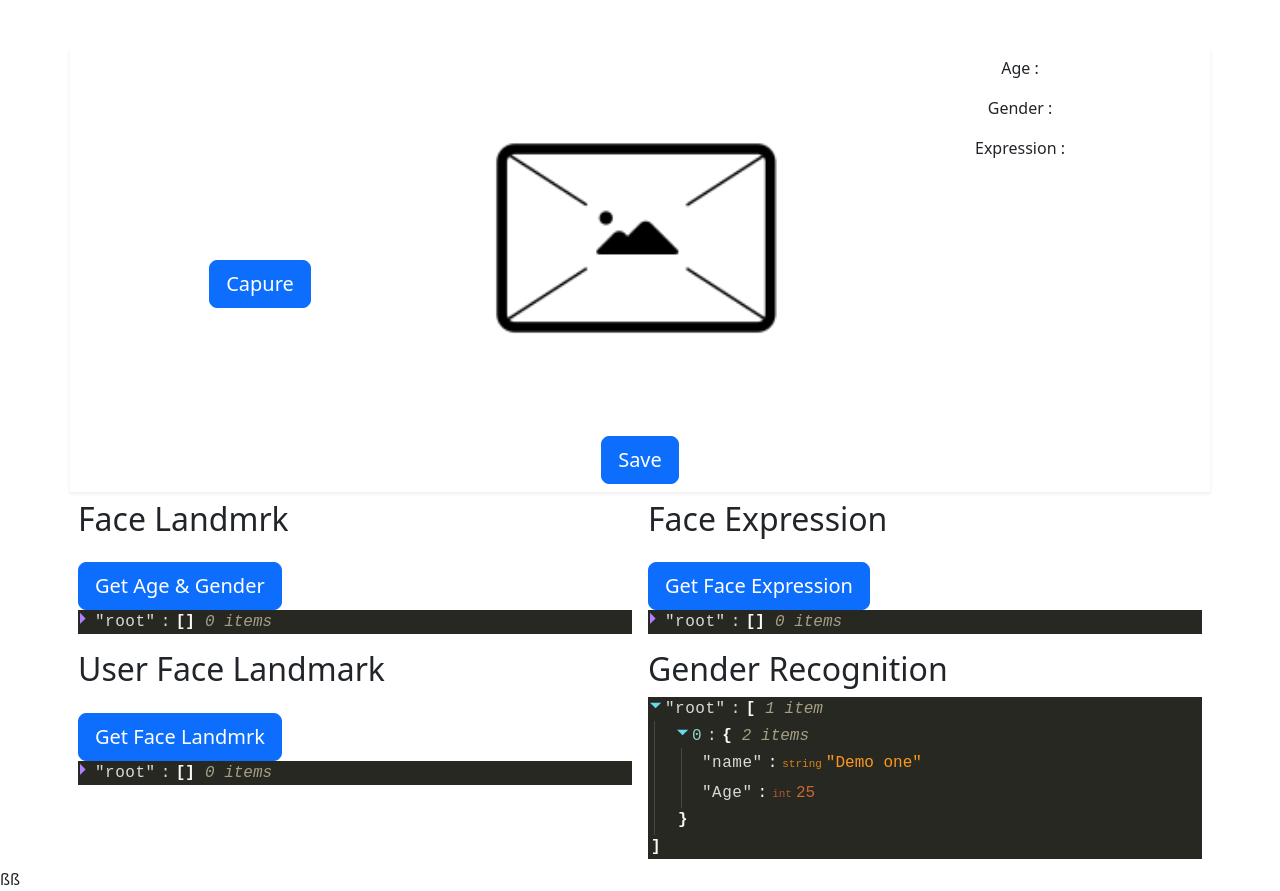
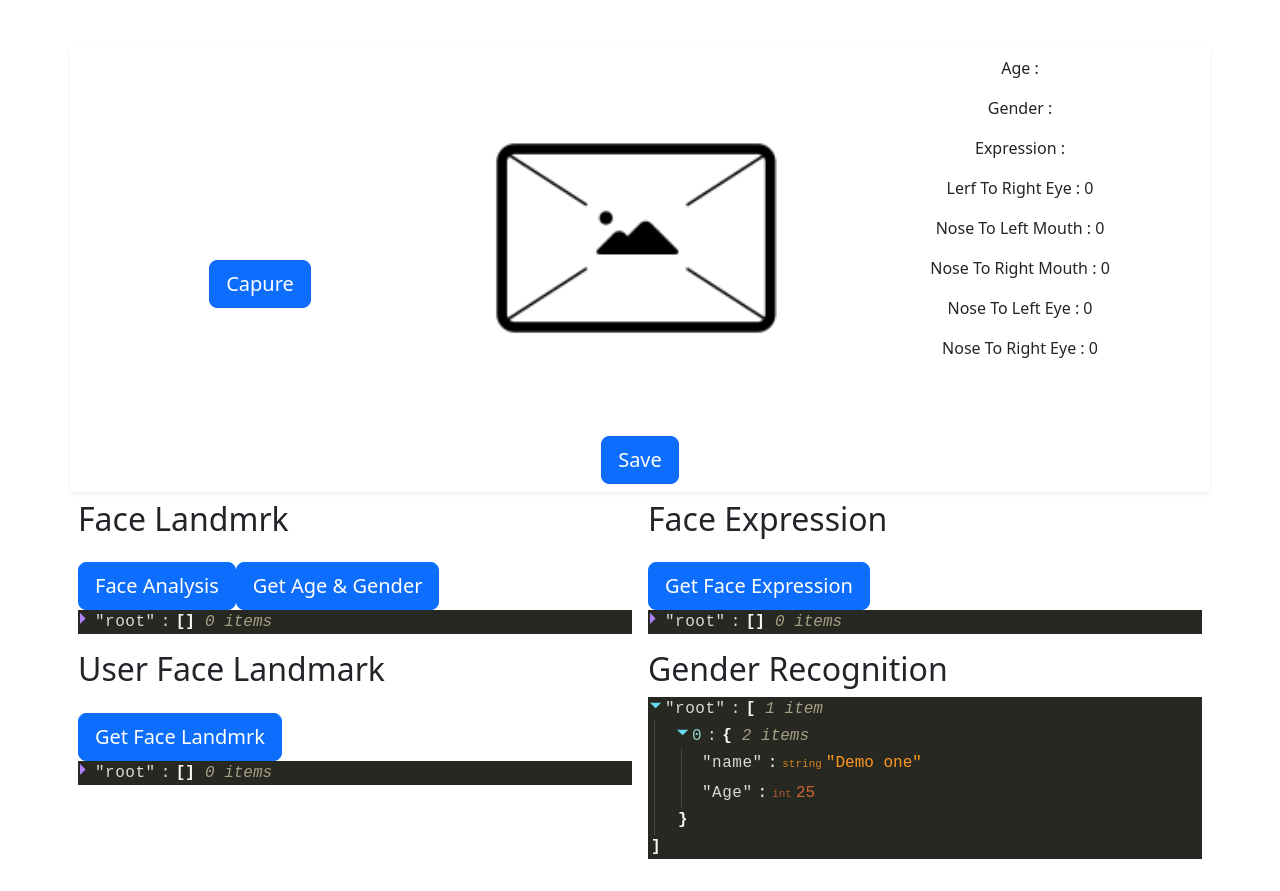
Before and after one commit to obydul960/ai-smart-camera-reactjs, a React (Create React App) app: page / in a window 1280 px wide. After the commit the page ends 867 px from the top, so only its background shows below. Built offline with nearby package versions, Linux system fonts and the light colour scheme; no server answers.

Commit message:
face exprection calcuation point

```diff
--- a/src/Components/Camera.js
+++ b/src/Components/Camera.js
@@ -13,25 +13,19 @@ const Camera = () => {
   const [ageAndGender, setAgeAndGender] = useState([]);
   const [userFaceExpression, setUserFaceExpression] = useState([]);
   const [userFaceLandmark, setUserFaceLandmark] = useState([]);
+  const [lerfToRightEye, setLerfToRightEye] = useState("0");
+  const [noseToLeftMouth, setNoseToLeftMouth] = useState("0");
+  const [noseToRightMouth, setNoseToRightMouth] = useState("0");
+  const [noseToLeftEye, setNoseToLeftEye] = useState("0");
+  const [noseToRightEye, setNoseToRightEye] = useState("0");
+
   const [getFaceExp, setGetFaceExp] = useState("");
   const [userAge, setUserAge] = useState();
   const [userGender, setUserGender] = useState();
   const age = "";
   const gender = "";
   console.log("ageAndGender ===", ageAndGender);
-  // just get captchure picture
-  const onCapture = async () => {
-    setCapturedPhoto(cameraRef.current.getScreenshot());
-    setTimeout(function(){
-      overallFaceAnalicis();
-    },1000)
-  };
-//overall faceAnalicsis
-const overallFaceAnalicis = () => {
-  ageAndGenderDetection();
-  onFaceExpression();
-  getFaceLandmark();
-}
+
     //save get captchure pictur other div
     const onSave = async () => {
       let base64String = capturedPhoto;
@@ -39,10 +33,6 @@ const overallFaceAnalicis = () => {
       a.href = base64String;
       a.download = "webCamp.jpeg";
       a.click();
-  };
-  //any error get
-  const onCameraError = async () => {
-    setCameraError(true);
     };
   //any error show sweet alert
   const cameraErrorAlert = async () => {
@@ -61,6 +51,78 @@ const overallFaceAnalicis = () => {
       window.location.href = "/";
     };
 
+  //any error get
+  const onCameraError = async () => {
+    setCameraError(true);
+  };
+
+
+  // just get captchure picture
+  const onCapture = async () => {
+    setCapturedPhoto(cameraRef.current.getScreenshot());
+    setTimeout(function(){
+      overallFaceAnalicis();
+    },1000)
+  };
+
+  const onLerfToRightEye = async (userFaceLandmark) => {
+    // distance = Math.sqrt((x2 - x1)^2 + (y2 - y1)^2)
+    let x1 = userFaceLandmark['landmarks']['_positions'][37]['_x'];
+    let y1 = userFaceLandmark['landmarks']['_positions'][37]['_y'];
+    let x2 = userFaceLandmark['landmarks']['_positions'][46]['_x'];
+    let y2 = userFaceLandmark['landmarks']['_positions'][46]['_y'];
+
+    let distance = Math.sqrt((Math.pow((x2-x1),2)) + (Math.pow((y2-y1),2)));
+    setLerfToRightEye(distance);
+
+  }
+  const onNoseToLeftMouth = async (userFaceLandmark) => {
+    let x1 = userFaceLandmark['landmarks']['_positions'][31]['_x'];
+    let y1 = userFaceLandmark['landmarks']['_positions'][31]['_y'];
+    let x2 = userFaceLandmark['landmarks']['_positions'][49]['_x'];
+    let y2 = userFaceLandmark['landmarks']['_positions'][49]['_y'];
+
+    let distance = Math.sqrt((Math.pow((x2-x1),2)) + (Math.pow((y2-y1),2)));
+    setNoseToLeftMouth(distance);
+
+  }
+  const onNoseToRightMouth = async (userFaceLandmark) => {
+    let x1 = userFaceLandmark['landmarks']['_positions'][31]['_x'];
+    let y1 = userFaceLandmark['landmarks']['_positions'][31]['_y'];
+    let x2 = userFaceLandmark['landmarks']['_positions'][55]['_x'];
+    let y2 = userFaceLandmark['landmarks']['_positions'][55]['_y'];
+    let distance = Math.sqrt((Math.pow((x2-x1),2)) + (Math.pow((y2-y1),2)));
+    setNoseToRightMouth(distance);
+
+  }
+  const onNoseToLeftEye = async (userFaceLandmark) => {
+    let x1 = userFaceLandmark['landmarks']['_positions'][31]['_x'];
+    let y1 = userFaceLandmark['landmarks']['_positions'][31]['_y'];
+    let x2 = userFaceLandmark['landmarks']['_positions'][37]['_x'];
+    let y2 = userFaceLandmark['landmarks']['_positions'][37]['_y'];
+    let distance = Math.sqrt((Math.pow((x2-x1),2)) + (Math.pow((y2-y1),2)));
+    setNoseToLeftEye(distance);
+
+  }
+  const onNoseToRightEye = async (userFaceLandmark) => {
+    let x1 = userFaceLandmark['landmarks']['_positions'][31]['_x'];
+    let y1 = userFaceLandmark['landmarks']['_positions'][31]['_y'];
+    let x2 = userFaceLandmark['landmarks']['_positions'][46]['_x'];
+    let y2 = userFaceLandmark['landmarks']['_positions'][46]['_y'];
+    let distance = Math.sqrt((Math.pow((x2-x1),2)) + (Math.pow((y2-y1),2)));
+    setNoseToRightEye(distance);
+
+  }
+//overall faceAnalicsis
+const overallFaceAnalicis = () => {
+  ageAndGenderDetection();
+  onFaceExpression();
+  onLandmarkDectation();
+}
+
+
+
+
   //age and gender define
   async function ageAndGenderDetection() {
     await faceapi.nets.ssdMobilenetv1.loadFromUri("/models");
@@ -70,6 +132,34 @@ const overallFaceAnalicis = () => {
       .detectAllFaces(images)
       .withAgeAndGender();
     setAgeAndGender(getAgeAndGender);
+  }
+
+  //onFace analysis
+  async function onFaceAnalysis() {
+    await faceapi.nets.ssdMobilenetv1.loadFromUri("/models");
+    await faceapi.nets.faceLandmark68Net.loadFromUri("/models");
+    await faceapi.nets.faceExpressionNet.loadFromUri("/models");
+    await faceapi.nets.ageGenderNet.loadFromUri("/models");
+    const imageID = document.getElementById("first-img");
+    const detection = await faceapi.detectSingleFace(imageID)
+    .withFaceLandmarks()
+    .withFaceExpressions()
+    .withAgeAndGender();
+
+    //get age and gender
+    let age = (detection['age']).toFixed(0);
+    let gender = (detection['gender']);
+    setUserAge(age);
+    setUserGender(gender);
+
+    // Landamark Distances...
+    onLerfToRightEye(detection);
+    onNoseToLeftMouth(detection);
+    onNoseToRightMouth(detection);
+    onNoseToLeftEye(detection);
+    onNoseToRightEye(detection);
+
+
   }
 //face expression
   async function onFaceExpression() {
@@ -105,12 +195,13 @@ const overallFaceAnalicis = () => {
     } else {
       setGetFaceExp("Null");
     }
+
     setUserFaceExpression(getFaceExpression);
   }
 
 
   // face landmark
-  async function getFaceLandmark() {
+  async function onLandmarkDectation() {
     await faceapi.nets.ssdMobilenetv1.loadFromUri("/models");
     await faceapi.nets.faceLandmark68Net.loadFromUri("/models");
     var images = document.getElementById("first-img");
@@ -151,6 +242,11 @@ const overallFaceAnalicis = () => {
               <p>Age : {userAge}</p>
               <p>Gender : {userGender}</p>
               <p>Expression : {getFaceExp}</p>
+              <p>Lerf  To Right Eye : {lerfToRightEye || 0}</p>
+              <p>Nose To Left Mouth : {noseToLeftMouth || 0}</p>
+              <p>Nose To Right Mouth : {noseToRightMouth || 0}</p>
+              <p>Nose To Left Eye : {noseToLeftEye || 0}</p>
+              <p>Nose To Right Eye : {noseToRightEye || 0}</p>
             </Col>
           </Row>
         </Container>
@@ -159,6 +255,12 @@ const overallFaceAnalicis = () => {
           <Row>
             <Col className="p-2" sm={12} md={6} lg={6}>
               <h2>Face Landmrk</h2>
+              <button
+                onClick={onFaceAnalysis}
+                className="btn mt-3 btn-lg btn-primary"
+              >
+                Face Analysis
+              </button>
               <button
                 onClick={ageAndGenderDetection}
                 className="btn mt-3 btn-lg btn-primary"
@@ -180,7 +282,7 @@ const overallFaceAnalicis = () => {
             <Col className="p-2" sm={12} md={6} lg={6}>
               <h2>User Face Landmark</h2>
               <button
-                onClick={getFaceLandmark}
+                onClick={onLandmarkDectation}
                 className="btn mt-3 btn-lg btn-primary"
               >
                 Get Face Landmrk
@@ -195,7 +297,7 @@ const overallFaceAnalicis = () => {
         </Container>
         {cameraErrorAlert}
       </Fragment>
-      ßß
+
     </div>
   );
 };
```
Lines whose indentation alone changed are shown as unchanged.
